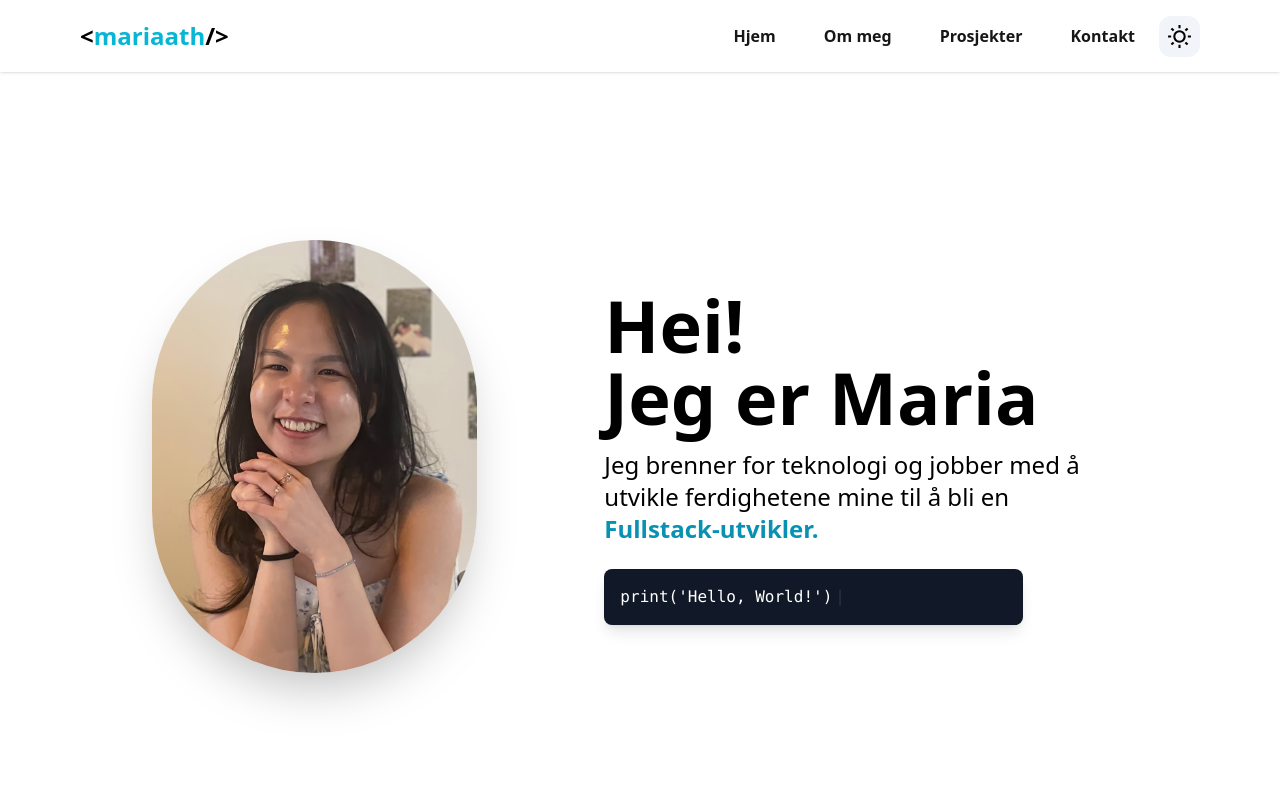
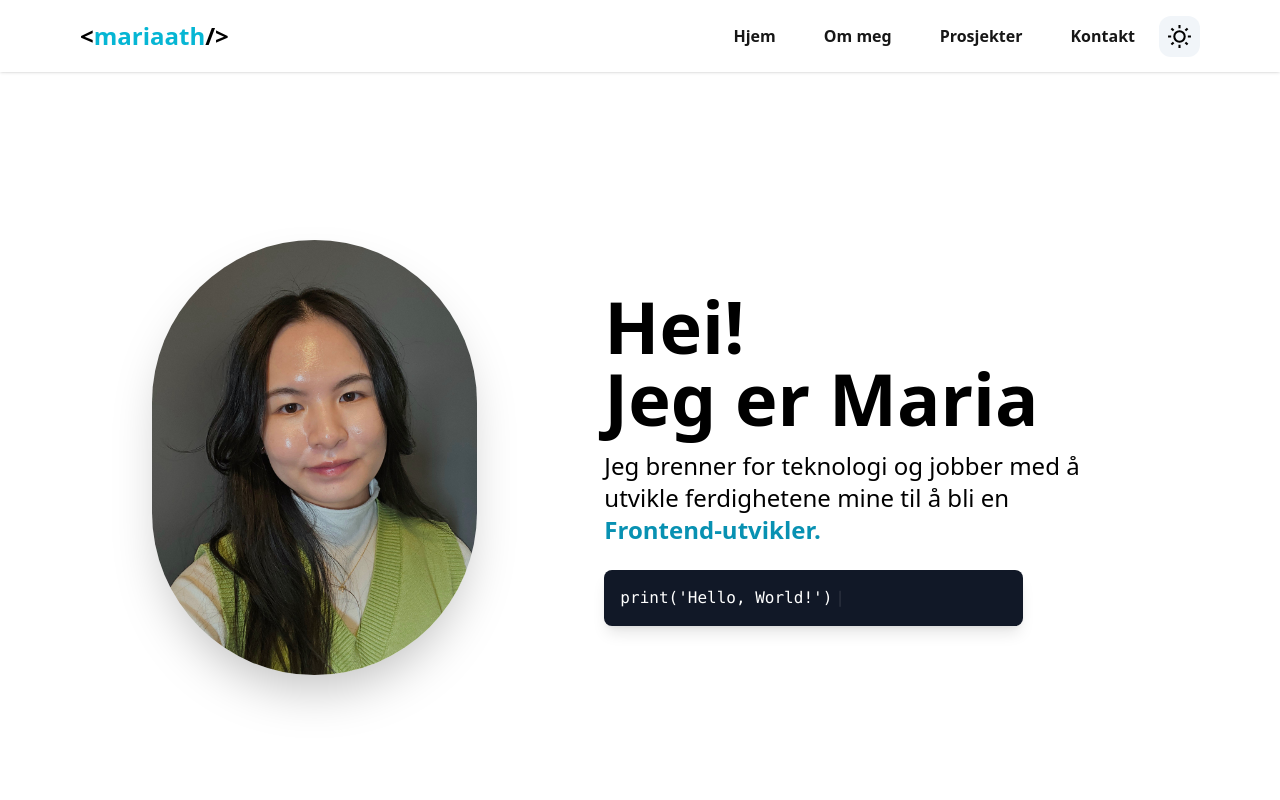
Before and after one commit to mariaathoang/portfolio-new, a Next.js app: page / in a window 1280 px wide. Shown: the top 800 px of the page. Built offline with nearby package versions, Linux system fonts and the light colour scheme.

Commit message:
feature: update picture and title

```diff
--- a/components/HeroSection.tsx
+++ b/components/HeroSection.tsx
@@ -9,7 +9,7 @@ const HeroSection = () => {
       <div className="flex flex-col text-center items-center justify-center animate-fadeIn animation-delay-2 my-10 py-16 sm:py-32 md:py-48 md:flex-row md:space-x-4 md:text-left">
         <div className="md:mt-2 md:w-1/2">
           <Image
-            src="/headshot.jpg"
+            src="/1000014276.jpg"
             alt="Headshot of Maria"
             width={325}
             height={325}
@@ -22,7 +22,7 @@ const HeroSection = () => {
           </h1>
           <p className="text-lg mt-4 mb-6 md:text-2xl">
             Jeg brenner for teknologi og jobber med å utvikle ferdighetene mine til å bli en{" "}
-            <span className="font-semibold text-cyan-600">Fullstack-utvikler.</span>
+            <span className="font-semibold text-cyan-600">Frontend-utvikler.</span>
           </p>
           <div className="bg-gray-900 p-4 rounded-lg w-full md:w-4/5 shadow-lg">
             <pre className="text-left text-white text-sm md:text-base">
```
Also changed, not shown: public/1000014276.jpg (added).
